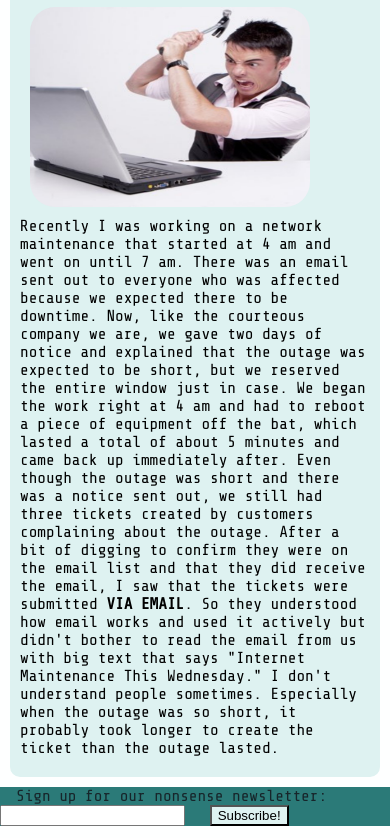
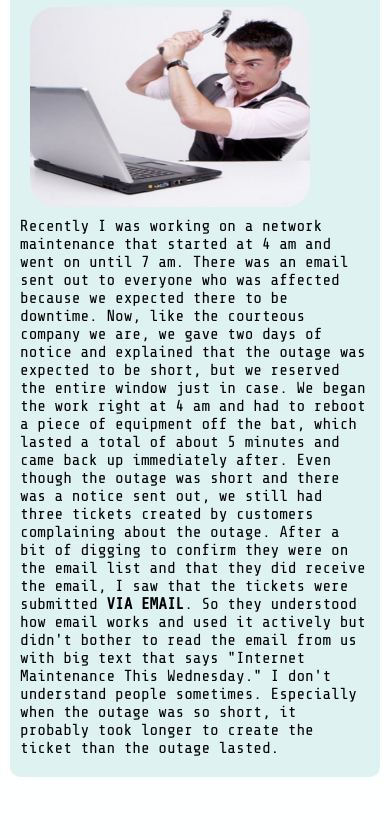
Before and after one commit to MrLizard/mi349_blog, a plain HTML site: page index.html in a window 390 px wide. Shown: the part 1207-2045 px from the top of the page. After the commit the page ends 1994 px from the top, so only its background shows below. Drawn offline with nearby package versions, Linux system fonts and the light colour scheme.

Commit message:
Fixed issue relating to footer on small screens

```diff
--- a/style.css
+++ b/style.css
@@ -148,7 +148,7 @@ hr .article-break {
     }
 
     .footer {
-        position: relative;
+        display: none;
     }
 
     .article img {
```
